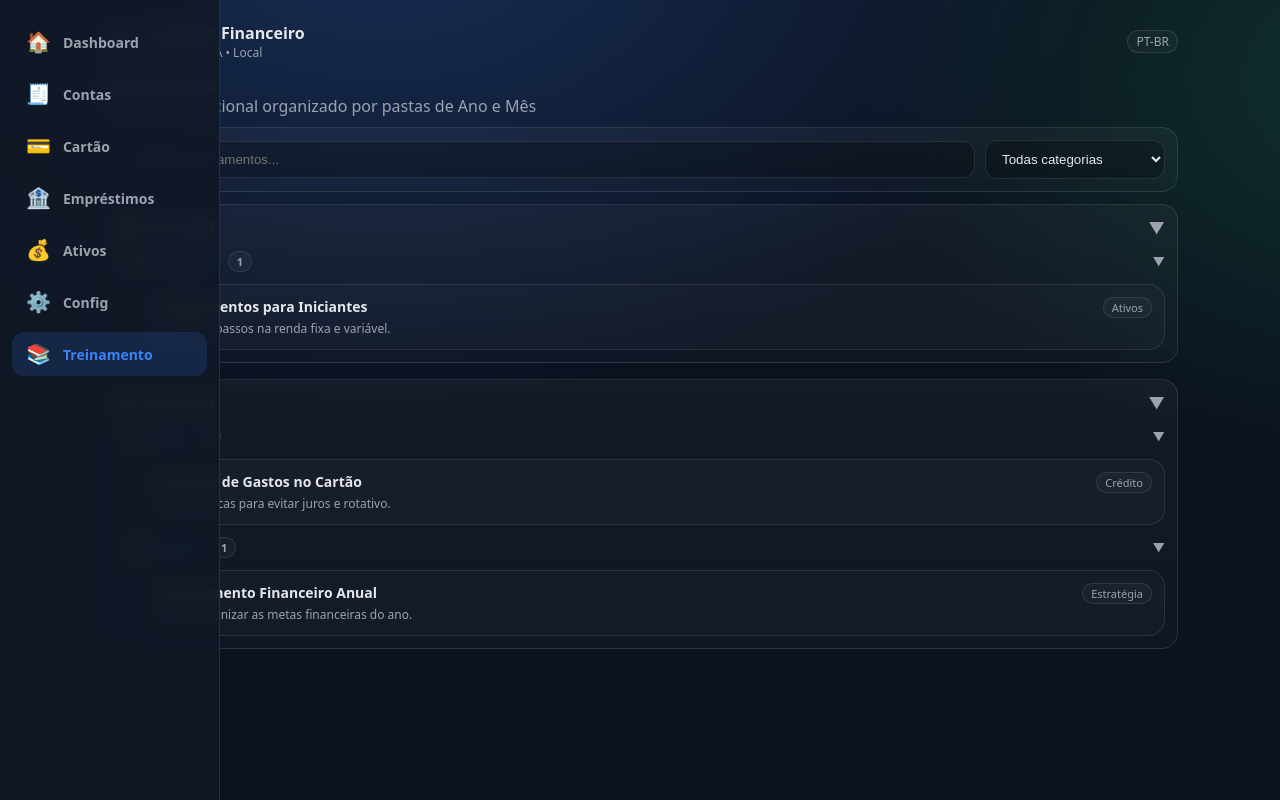
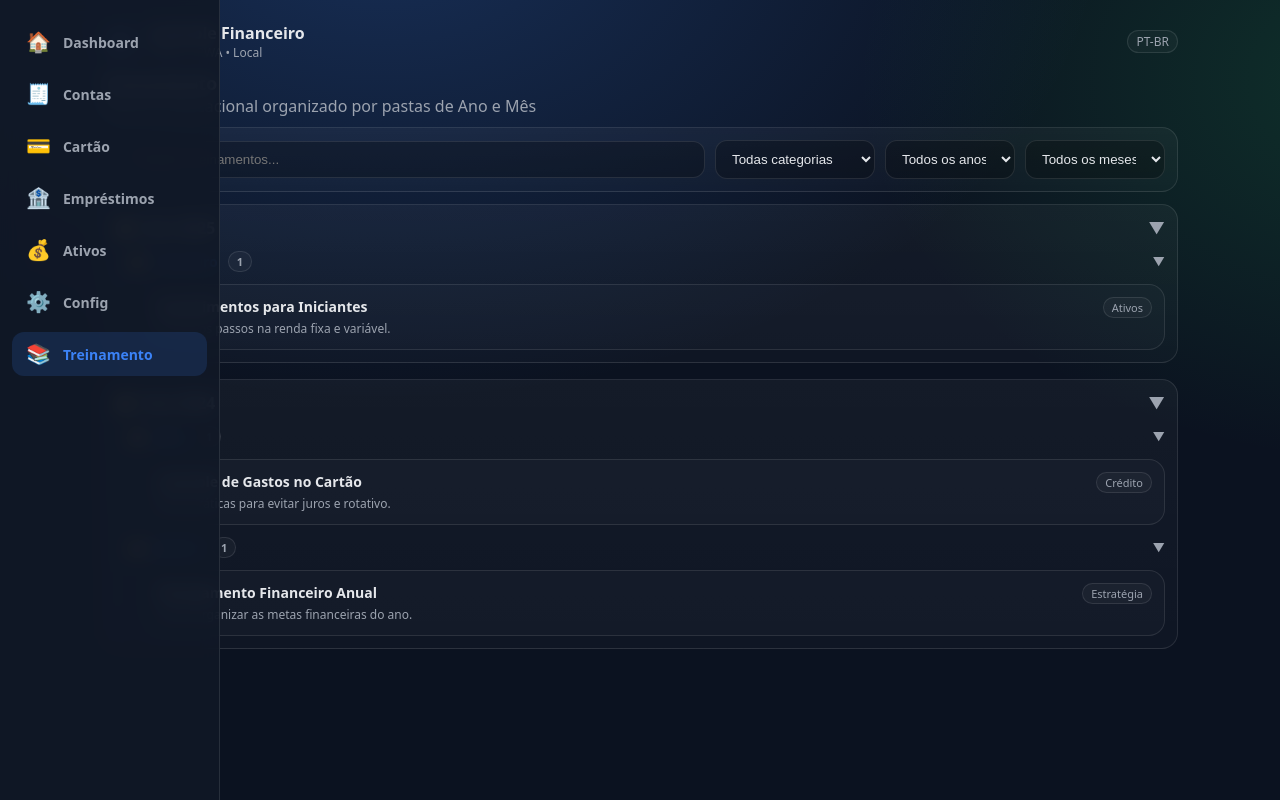
Before and after one commit to Rafaelhso33/app-financas, a React (Vite) app: page /treinamento in a window 1280 px wide. Built offline with nearby package versions, Linux system fonts and the light colour scheme.

Commit message:
Adiciona filtros de ano e meses em treinamento

```diff
--- a/src/ui/pages/TrainingPage.tsx
+++ b/src/ui/pages/TrainingPage.tsx
@@ -38,18 +38,32 @@ const MOCK_TRAININGS: TrainingItem[] = [
   }
 ]
 
+const MONTH_NAMES = [
+  'Janeiro', 'Fevereiro', 'Março', 'Abril', 'Maio', 'Junho',
+  'Julho', 'Agosto', 'Setembro', 'Outubro', 'Novembro', 'Dezembro'
+]
+
 export default function TrainingPage() {
   const [search, setSearch] = React.useState('')
   const [selectedCategory, setSelectedCategory] = React.useState('')
+  const [selectedYear, setSelectedYear] = React.useState<string>('')
+  const [selectedMonth, setSelectedMonth] = React.useState<string>('')
   const [expandedFolders, setExpandedFolders] = React.useState<Record<string, boolean>>({ '2024': true, '2025': true })
 
   const categories = Array.from(new Set(MOCK_TRAININGS.map(t => t.category))).sort()
+  const availableYears = Array.from(new Set(MOCK_TRAININGS.map(t => t.year))).sort((a, b) => b - a)
 
   const filtered = MOCK_TRAININGS.filter(t => {
     if (search && !t.title.toLowerCase().includes(search.toLowerCase()) && !t.description.toLowerCase().includes(search.toLowerCase())) {
       return false
     }
     if (selectedCategory && t.category !== selectedCategory) {
+      return false
+    }
+    if (selectedYear && t.year !== Number(selectedYear)) {
+      return false
+    }
+    if (selectedMonth && t.month !== Number(selectedMonth)) {
       return false
     }
     return true
@@ -64,11 +78,6 @@ export default function TrainingPage() {
   })
 
   const years = Object.keys(grouped).map(Number).sort((a, b) => b - a)
-
-  const monthNames = [
-    'Janeiro', 'Fevereiro', 'Março', 'Abril', 'Maio', 'Junho',
-    'Julho', 'Agosto', 'Setembro', 'Outubro', 'Novembro', 'Dezembro'
-  ]
 
   function toggleFolder(key: string) {
     setExpandedFolders(prev => ({ ...prev, [key]: !prev[key] }))
@@ -96,7 +105,7 @@ export default function TrainingPage() {
           />
           <select
             className="input"
-            style={{ width: 180 }}
+            style={{ width: 160 }}
             value={selectedCategory}
             onChange={e => setSelectedCategory(e.target.value)}
           >
@@ -105,13 +114,35 @@ export default function TrainingPage() {
               <option key={c} value={c}>{c}</option>
             ))}
           </select>
+          <select
+            className="input"
+            style={{ width: 130 }}
+            value={selectedYear}
+            onChange={e => setSelectedYear(e.target.value)}
+          >
+            <option value="">Todos os anos</option>
+            {availableYears.map(y => (
+              <option key={y} value={y}>{y}</option>
+            ))}
+          </select>
+          <select
+            className="input"
+            style={{ width: 140 }}
+            value={selectedMonth}
+            onChange={e => setSelectedMonth(e.target.value)}
+          >
+            <option value="">Todos os meses</option>
+            {MONTH_NAMES.map((name, index) => (
+              <option key={index + 1} value={index + 1}>{name}</option>
+            ))}
+          </select>
         </div>
       </div>
 
       <div style={{ height: 12 }} />
 
       {years.length === 0 ? (
-        <EmptyState title="Nenhum treinamento encontrado" description="Tente ajustar os filtros de busca ou categoria." />
+        <EmptyState title="Nenhum treinamento encontrado" description="Tente ajustar os filtros de busca, categoria, ano ou mês." />
       ) : (
         <div style={{ display: 'flex', flexDirection: 'column', gap: 16 }}>
           {years.map(year => {
@@ -147,7 +178,7 @@ export default function TrainingPage() {
                           >
                             <div style={{ display: 'flex', alignItems: 'center', gap: 6 }}>
                               <span>📂</span>
-                              <span>{monthNames[month - 1]}</span>
+                              <span>{MONTH_NAMES[month - 1]}</span>
                               <span className="badge" style={{ fontSize: 11, marginLeft: 4 }}>{items.length}</span>
                             </div>
                             <span className="muted" style={{ fontSize: 12 }}>{isMonthExpanded ? '▼' : '▶'}</span>
```
